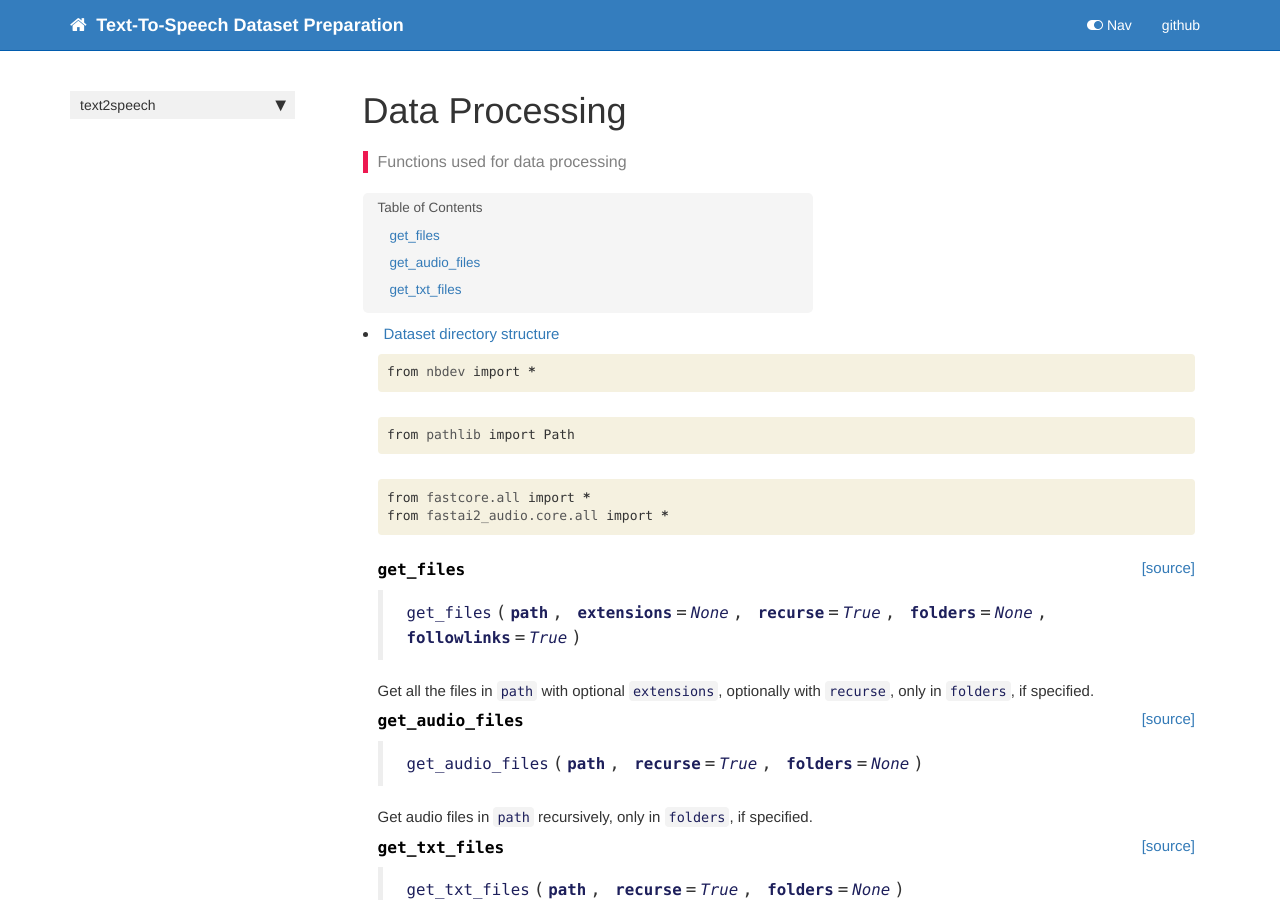
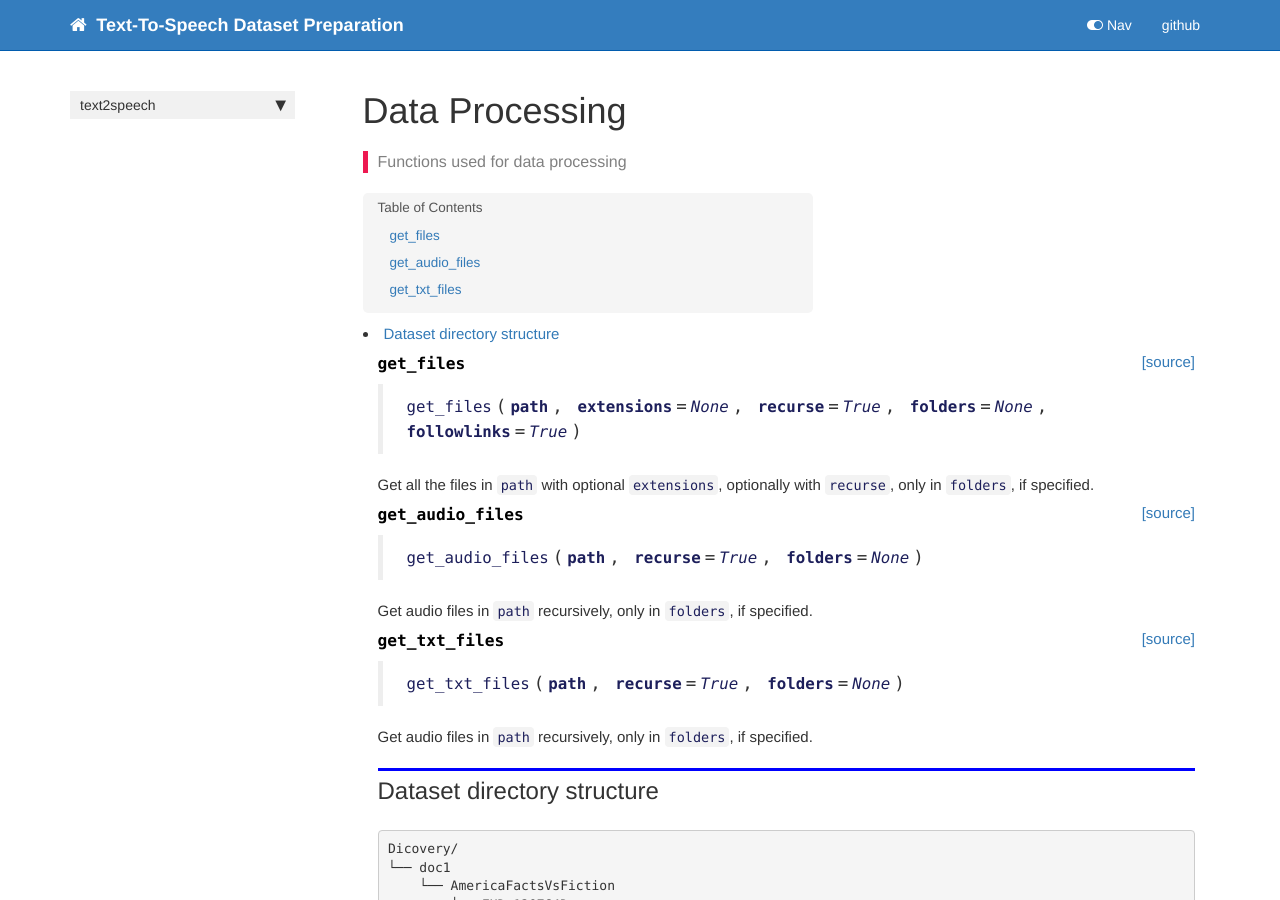
Before and after one commit to kdorichev/text2speech, a Jekyll site: the page built from docs/data.html, in a window 1280 px wide and 900 px high. Built offline with Jekyll 4.4.1, drawn with Linux system fonts in a browser that asks for light colours; nearby versions of some CDN libraries; comment, search, counter and statistics services are not loaded.

Commit message:
#hide imports

```diff
--- a/docs/data.html
+++ b/docs/data.html
@@ -23,58 +23,6 @@ description: "Functions used for data processing"
     {% raw %}
 
 <div class="cell border-box-sizing code_cell rendered">
-
-</div>
-    {% endraw %}
-
-    {% raw %}
-
-<div class="cell border-box-sizing code_cell rendered">
-<div class="input">
-
-<div class="inner_cell">
-    <div class="input_area">
-<div class=" highlight hl-ipython3"><pre><span></span><span class="kn">from</span> <span class="nn">nbdev</span> <span class="kn">import</span> <span class="o">*</span>
-</pre></div>
-
-    </div>
-</div>
-</div>
-
-</div>
-    {% endraw %}
-
-    {% raw %}
-
-<div class="cell border-box-sizing code_cell rendered">
-<div class="input">
-
-<div class="inner_cell">
-    <div class="input_area">
-<div class=" highlight hl-ipython3"><pre><span></span><span class="kn">from</span> <span class="nn">pathlib</span> <span class="kn">import</span> <span class="n">Path</span>
-</pre></div>
-
-    </div>
-</div>
-</div>
-
-</div>
-    {% endraw %}
-
-    {% raw %}
-
-<div class="cell border-box-sizing code_cell rendered">
-<div class="input">
-
-<div class="inner_cell">
-    <div class="input_area">
-<div class=" highlight hl-ipython3"><pre><span></span><span class="kn">from</span> <span class="nn">fastcore.all</span> <span class="kn">import</span> <span class="o">*</span>
-<span class="kn">from</span> <span class="nn">fastai2_audio.core.all</span> <span class="kn">import</span> <span class="o">*</span>
-</pre></div>
-
-    </div>
-</div>
-</div>
 
 </div>
     {% endraw %}
```
Also changed, not shown: docs/Untitled.html (deleted, +0 -30 lines), 2 other files.
